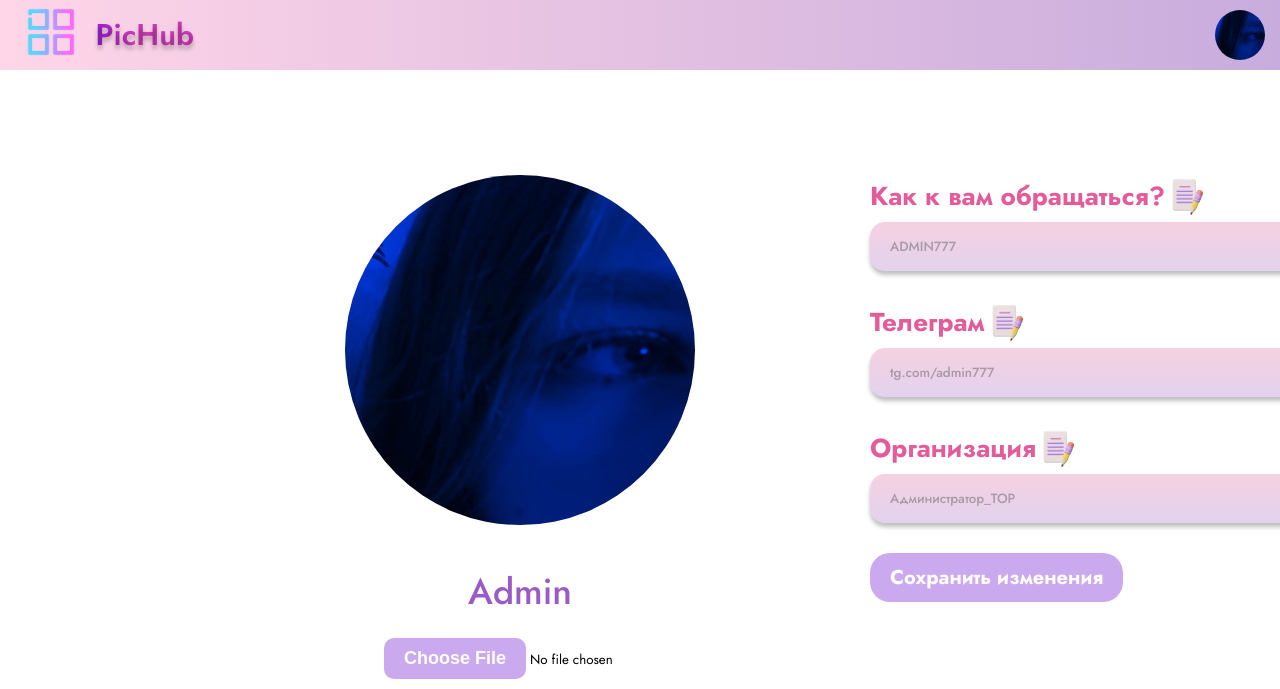
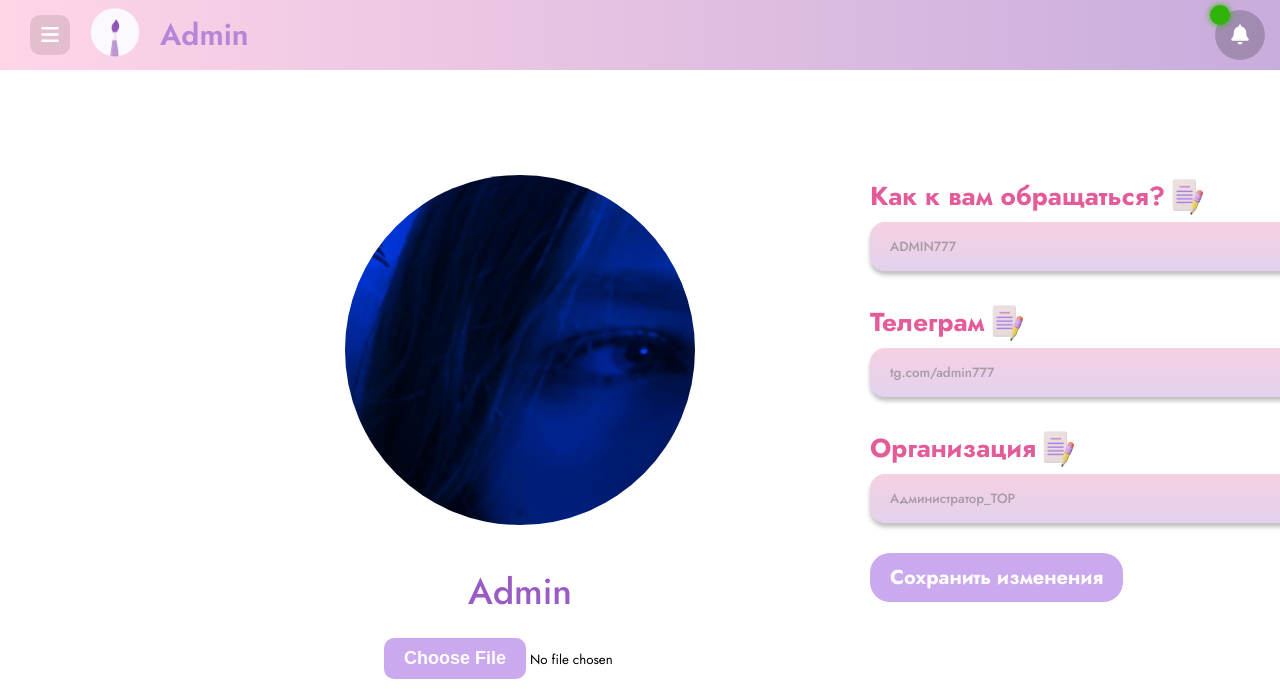
Before and after one commit to Comper123/NPTHub, a Django app: page /edit_profile/ in a window 1280 px wide. Shown: the top 689 px of that part. Run offline with Django 5.2, Linux system fonts and the light colour scheme; the first user in the database is signed in; data comes from the database, SQL or seed files in the repository; the page is wider than the window, and the part outside it is not shown; some libraries are stand-ins or nearby versions.

Commit message:
И снова исправление ошибок.

```diff
--- a/mysite/forms.py
+++ b/mysite/forms.py
@@ -95,10 +95,13 @@ class ProjectForm(forms.ModelForm):
         data = super().clean()
         current_name = data.get('name')
         names = [proj.name for proj in Project.objects.filter(autor=self.user)]
+        if len(current_name) < 5:
+            raise forms.ValidationError("Слишком короткое имя проекта!")
         if current_name in names:
             raise forms.ValidationError("Вы уже использовали данное имя проекта")
         if haveBlockHaracters(current_name):
             raise forms.ValidationError("В названии проекта нельзя использовать смиволы (/, |, <, >, !, ', \", ' ', @)")
+
 
 
     class Meta:
@@ -174,6 +177,8 @@ class ProjectEditForm(forms.ModelForm):
         data = super().clean()
         current_name = data.get('name')
         names = [proj.name for proj in Project.objects.filter(autor=self.user)]
+        if len(current_name) < 5:
+            raise forms.ValidationError("Слишком короткое имя проекта!")
         if (current_name in names) and current_name != self.lastname:
             raise forms.ValidationError("Вы уже использовали данное имя проекта")
         if haveBlockHaracters(current_name):
--- a/mysite/static/css/like_project.css
+++ b/mysite/static/css/like_project.css
@@ -82,6 +82,8 @@ h2{
                 flex-direction: column;
                 justify-content: space-between;
                 padding: 30px;
+                text-align: justify;
+
                 .name{
                     font-size: 28px;
                     font-weight: 600;
--- a/mysite/static/css/profile.css
+++ b/mysite/static/css/profile.css
@@ -251,6 +251,8 @@ h2{
                 flex-direction: column;
                 justify-content: space-between;
                 padding: 30px;
+                text-align: justify;
+
                 .name{
                     font-size: 28px;
                     font-weight: 600;
--- a/mysite/static/css/style.css
+++ b/mysite/static/css/style.css
@@ -159,7 +151,7 @@ header{
     }
 
     .left{
-        margin-left: 2vw;
+        margin-left: 30px;
         img{
             height: 50px;
             width: 50px;
@@ -171,14 +163,38 @@ header{
             line-height: 30px;
             font-weight: 600;
             margin-bottom: 0;
-            color: white;
-            background: #9F20DA;
-            background: linear-gradient(to right, #9F20DA 0%, #CF3AB9 39%);
-            -webkit-background-clip: text;
-            -webkit-text-fill-color: transparent;
+            color: var(--fiol);
+            text-shadow: none;
+            /* background: #9F20DA; */
+            /* background: linear-gradient(to right, #9F20DA 0%, #CF3AB9 39%); */
+            /* -webkit-background-clip: text;
+            -webkit-text-fill-color: transparent; */
         }
         a{
             text-decoration: none;
+        }
+        #but{
+            width: 40px;
+            height: 40px;
+            margin: 0;
+            text-decoration: none;
+            margin-right: 20px;
+            text-shadow: none;
+            div{
+                display: flex;
+                align-items: center;
+                justify-content: center;
+                border-radius: 10px;
+                height: 100%;
+                width: 100%;
+                background-color: rgba(0, 0, 0, 0.1);
+                i{
+                    font-size: 20px;
+                    font-weight: 600;
+                    text-shadow: none;
+                    color: white;
+                }
+            }
         }
     }
     .right{
@@ -189,24 +205,40 @@ header{
         width: 70px;
         height: 70px;
         margin: 0px 5px 0 0;
+        .header_img{
+            width: 50px;
+            height: 50px;
+            object-fit: cover;
+            border-radius: 50%;
+        }
         a{
             width: 100%;
             height: 100%;
             margin: 0;
             position: relative;
-            img{
+            div{
                 position: absolute;
                 z-index: 101;
                 top: 50%;
                 left: 50%;
                 transform: translate(-50%, -50%);
+                display: flex;
+                align-items: center;
+                justify-content: center;
+                border-radius: 50%;
+                background-color: rgba(0, 0, 0, 0.2);
+                i{
+                    font-size: 20px;
+                    text-shadow: none;
+                    color: white;
+                }
             }
             .image_notification{
                 position: absolute;
                 display: block;
                 z-index: 102;
-                left: 5px;
-                top: 5px;
+                left: 15px;
+                top: 15px;
                 width: 20px;
                 height: 20px;
                 animation: glowing 1300ms infinite;
--- a/mysite/static/js/profile_menu.js
+++ b/mysite/static/js/profile_menu.js
@@ -1,14 +1,12 @@
 const profile_btn = document.getElementById("prof");
 const menu = document.querySelector(".profile_info");
-var main = document.getElementById("main");
 var is_shown = false;
 
 profile_btn.addEventListener('click', function() {
-    if (!is_shown){
+    if (is_shown){
         menu.classList.remove("profile_info_show");
     } else {
         menu.classList.add("profile_info_show");
     }
     is_shown = !is_shown;
-
 });
--- a/mysite/templates/base.html
+++ b/mysite/templates/base.html
@@ -22,7 +22,11 @@
   <body>
     <section class="navigation">
       <div class="header_of_train">
-        <img src="{% static 'img/site_img/base/logo.png' %}" alt="">
+        <a href="{% url 'profile' user.username %}">
+          <img class="" src="/media/{{ user.profile.photo }}">
+
+          <!-- <img src="{% static 'img/site_img/base/logo.png' %}" alt=""> -->
+        </a>
         <a id="close_btn"><img src="{% static 'img/site_img/base/close.png' %}" alt=""></a>
       </div>
       <hr class="nav_sep">
@@ -93,11 +97,16 @@
       <header>
         <nav>
           <div class="left">
-            {% comment %} <a href="{% url 'main' %}"><img src="{% static 'img/site_img/logo_pic.png' %}" alt=""></a> {% endcomment %}
             <a id="but">
-              <img src="{% static 'img/site_img/base/menu.png' %}" alt="">
+              <div>
+                <!-- <i class="fa-solid fa-compass"></i> -->
+                <!-- <i class="fa-solid fa-ellipsis"></i> -->
+                <i class="fa-solid fa-bars"></i>
+              </div>
+              <!-- <img src="{% static 'img/site_img/base/menu.png' %}" alt=""> -->
             </a>
-            <a href="{% url 'main' %}"><h3 class='title'>PicHub</h3></a>
+            <a href="{% url 'main' %}"><img src="{% static 'img/site_img/base/logo.png' %}" alt=""></a>
+            <a href="{% url 'profile' user.username %}"><h3 class='title'>{{ user.username }}</h3></a>
           </div>
           <div class="right">
             <a class="center-link" id="prof">
@@ -106,9 +115,10 @@
 
               </div>
               {% endif %}
-              <img class="header_img" src="/media/{{ user.profile.photo }}">
+              <div class="header_img">
+                <i class="fa-solid fa-bell"></i>
+              </div>
             </a>
-            {% comment %} <p>{{ user.username }}</p> {% endcomment %}
           </div>
         </nav>
       </header>
```
Also changed, not shown: other parts of mysite/static/css/style.css (+10 -17 lines), commits.md (+29 -26 lines), db.sqlite3. Lines whose indentation alone changed are shown as unchanged.
